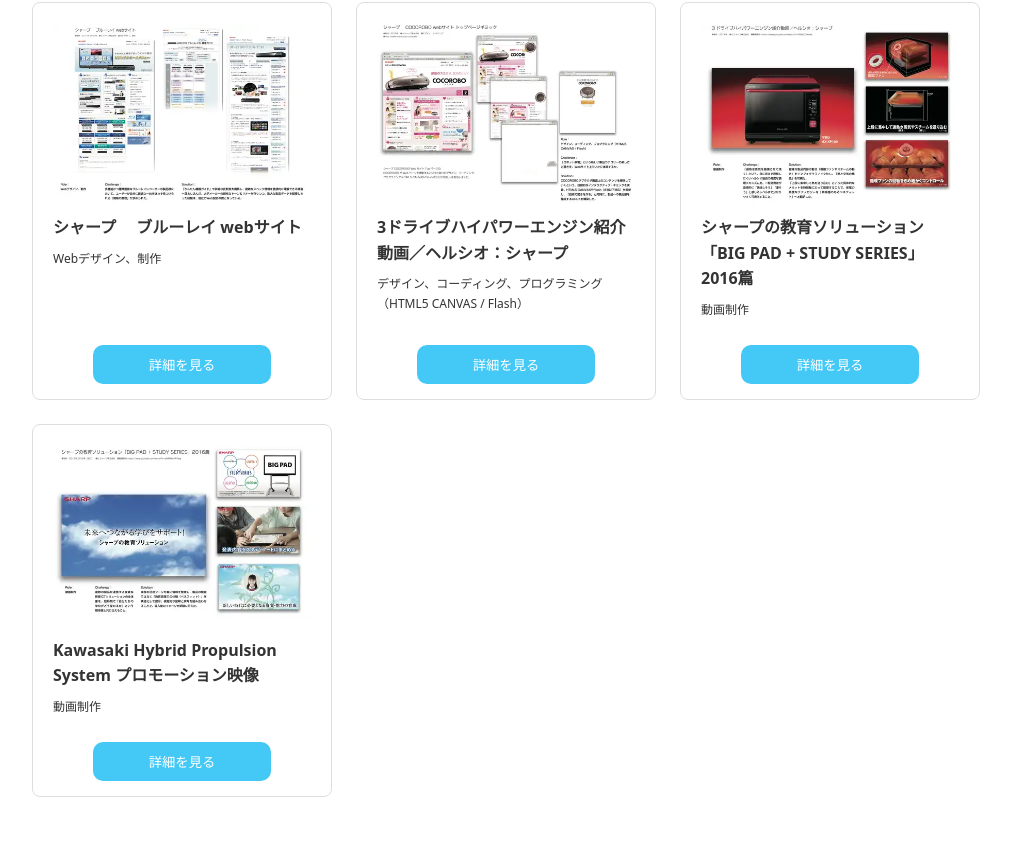
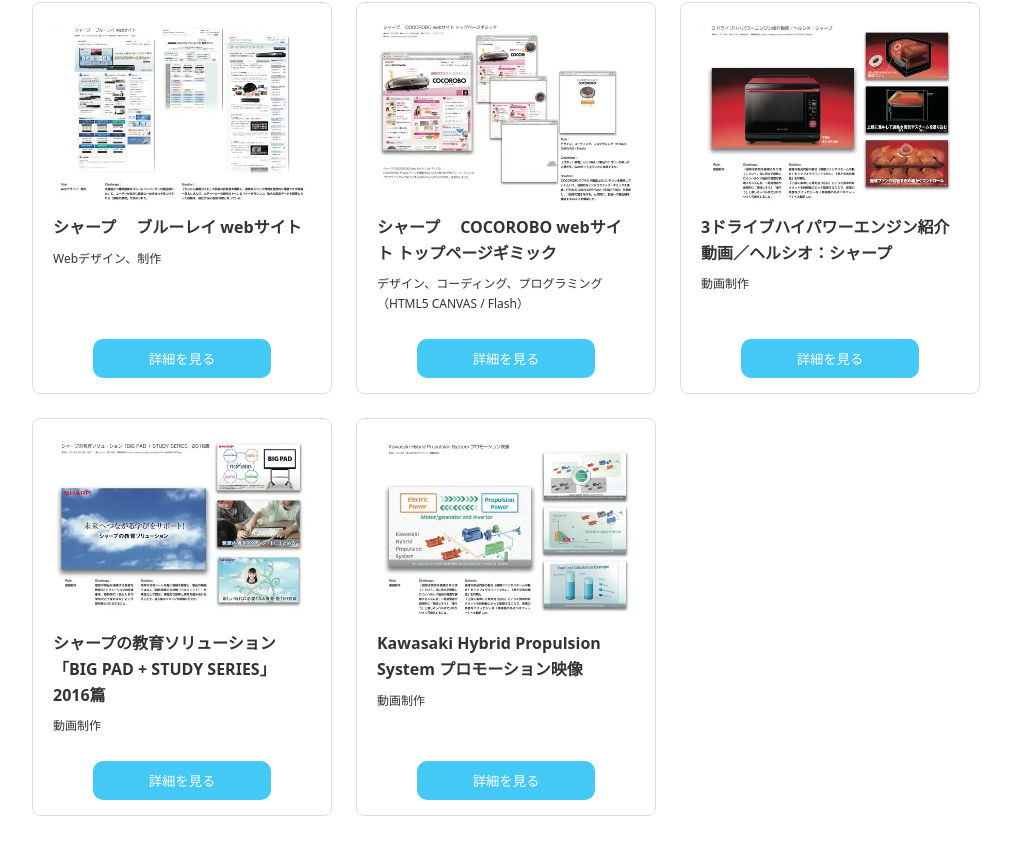
Before and after one commit to kamejimateria-bot/kamejimateria-portfolio, a React (Vite) app: page /works in a window 1280 px wide. Shown: the part 4335-5190 px from the top of the page, without its empty margins (134-1145 px from the left). Built offline with nearby package versions, Linux system fonts and the light colour scheme.

Commit message:
works data update

```diff
--- a/src/data/works.js
+++ b/src/data/works.js
@@ -211,19 +211,25 @@
   },
   {
     id: 32,
-    title: "3ドライブハイパワーエンジン紹介動画／ヘルシオ：シャープ",
+    title: "シャープ　 COCOROBO webサイト トップページギミック",
     title_caption:
       "デザイン、コーディング、プログラミング（HTML5 CANVAS / Flash）",
     detail: "",
   },
   {
     id: 33,
+    title: "3ドライブハイパワーエンジン紹介動画／ヘルシオ：シャープ",
+    title_caption: "動画制作",
+    detail: "",
+  },
+  {
+    id: 34,
     title: "シャープの教育ソリューション「BIG PAD + STUDY SERIES」2016篇",
     title_caption: "動画制作",
     detail: "",
   },
   {
-    id: 34,
+    id: 35,
     title: "Kawasaki Hybrid Propulsion System プロモーション映像",
     title_caption: "動画制作",
     detail: "",
```
